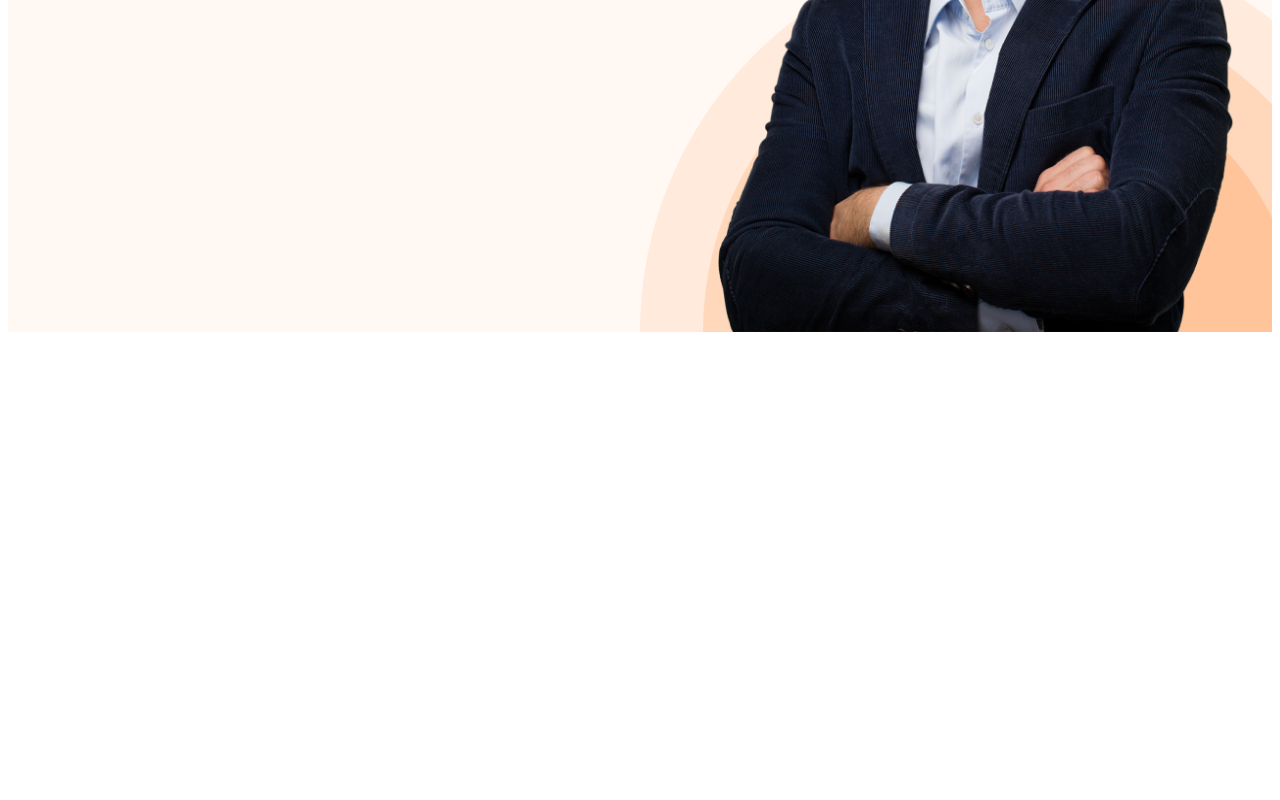
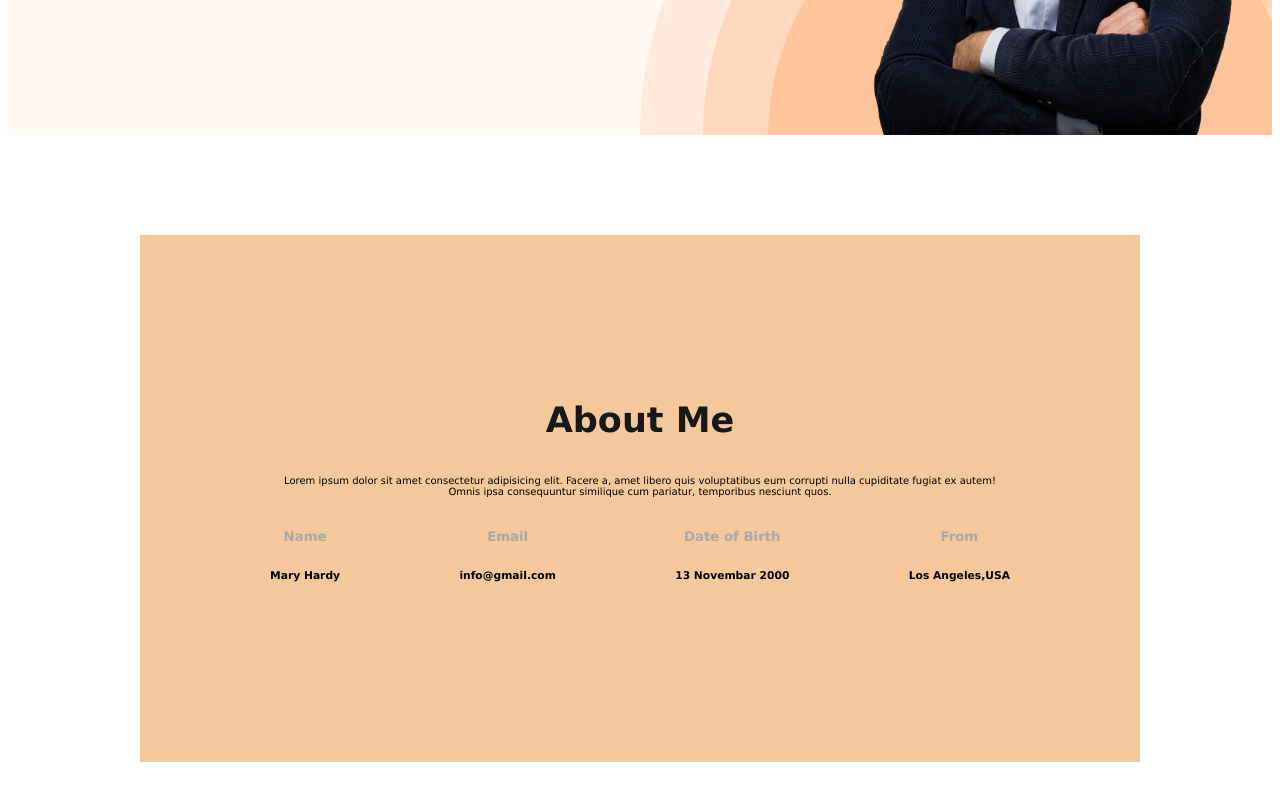
Before and after one commit to samiamitu/developer-portfolio, a plain HTML site: page index.html in a window 1280 px wide. Shown: the part 576-1376 px from the top of the page. Before the commit the page ends 916 px from the top, so only its background shows below. Drawn offline with Linux system fonts and the light colour scheme.

Commit message:
about done

```diff
--- a/index.html
+++ b/index.html
@@ -17,25 +17,49 @@
                 <li class="a">portfolio</li>
                 <li class="a">Blog</li>
                 <li><button class="button_design">Hire Me</button></li>
-            </ul>j
+            </ul>
         </nav>
         <div class="banner">
             <div banner_greeting>
                 <h3>Hi,I am</h3>
                 <h1>Mary Hardy</h1>
-                <p>Lorem ipsum dolor sit amet consectetur adipisicing elit.br <br> Molestiae voluptatibus incidunt dolorum
+                <p>Lorem ipsum dolor sit amet consectetur adipisicing elit.br Molestiae voluptatibus incidunt dolorum
                     ab enim
                     magnam omnis</p>
                 <button class="banner_button">Download CV</button>
                 <button class="banner_button2">Contact</button>
             </div>
-            <div >
+            <div>
                 <img class="image" src="images/hardy.png" alt="picture">
 
             </div>
         </div>
 
     </header>
+    <main>
+        <section class="about">
+            <h3 class="section_title">About Me</h3>
+            <p class="description">Lorem ipsum dolor sit amet consectetur adipisicing elit. Facere a, amet libero quis
+                voluptatibus eum corrupti nulla cupiditate fugiat ex autem! Omnis ipsa consequuntur similique cum
+                pariatur, temporibus nesciunt quos.</p>
+
+                <div class="details">
+                    <div><h5 class="name">Name</h5>
+                        <h6 class="info">Mary Hardy</h6>
+                    </div>
+                    <div><h5 class="name">Email</h5>
+                        <h6 class="info">info@gmail.com</h6>
+                    </div>
+                    <div><h5 class="name">Date of Birth</h5>
+                        <h6 class="info">13 Novembar 2000</h6>
+                    </div>
+                    <div><h5 class="name">From</h5>
+                        <h6 class="info">Los Angeles,USA</h6>
+                    </div>
+        </section>
+
+        </div>
+    </main>
 </body>
 
 </html>
--- a/portfolio.css
+++ b/portfolio.css
@@ -76,3 +76,38 @@ height: 100%;
 width: 100%;
 margin-top: 30px;
 }
+.about{
+    padding: 130px;
+    margin: 100px 70px;
+    background-color: #f3c99b;
+
+
+}
+.section_title{
+    color: #181818;
+    text-align: center;
+    font-size: 35px;
+    font-style: normal;
+    font-weight: 700;
+    line-height: normal;
+}
+.description{
+    text-align: center;
+    font-size: 10px;
+}
+.details{
+    display: flex;
+    text-align: center;
+    justify-content: space-between;
+    /* gap: 50px; */
+}
+.name{
+    color: #ada8a8;
+}
+.info{
+    margin-bottom:50px;
+}
+main{
+    max-width: 1140px;
+    margin: 0 auto;
+}
```
